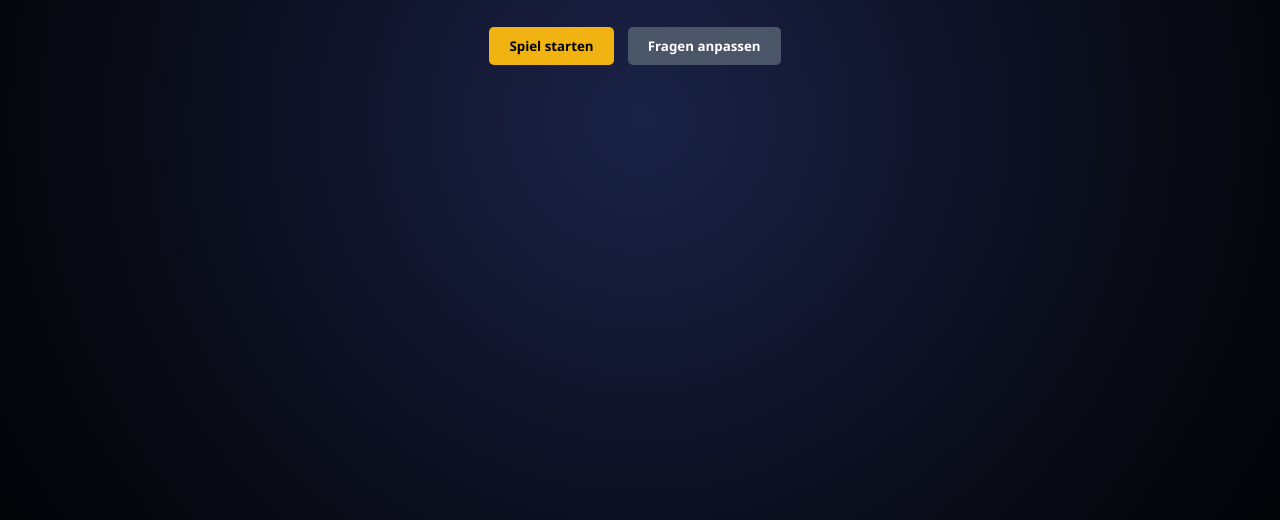
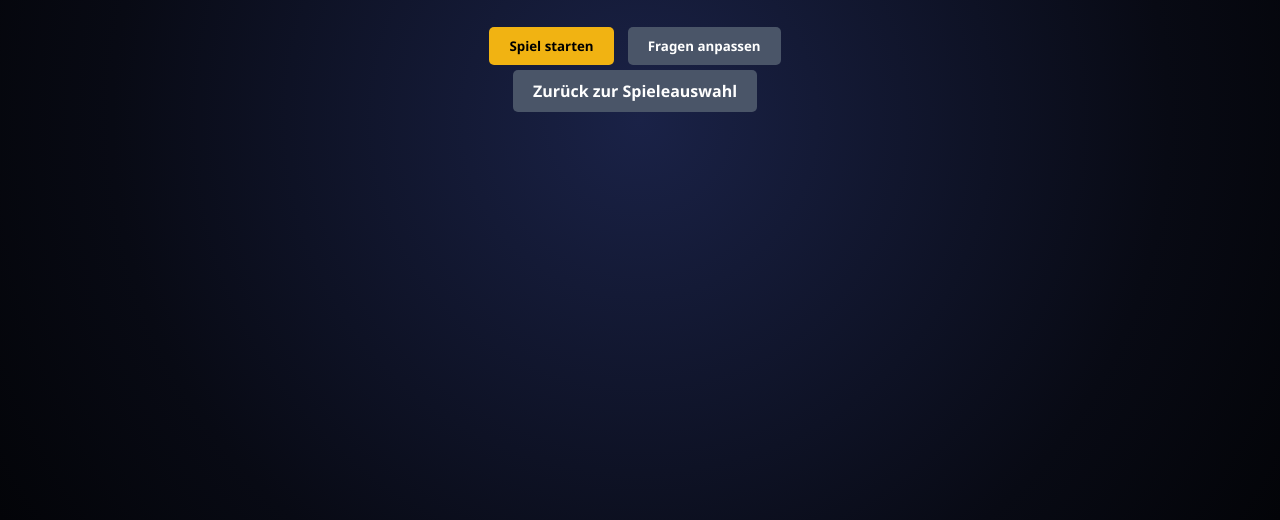
Before and after one commit to deutsch-hub/spiele-launcher, a plain HTML site: page games/wwm/index.html in a window 1280 px wide. Shown: the part 280-800 px from the top of the page. Drawn offline with Linux system fonts and the light colour scheme.

Commit message:
WWM back button

```diff
--- a/games/wwm/index.html
+++ b/games/wwm/index.html
@@ -27,6 +27,7 @@
         <button class="btn" onclick="showScreen('game-setup')">Spiel starten</button>
         <button class="btn btn-secondary" onclick="showScreen('editor-screen')">Fragen anpassen</button>
       </div>
+      <a href="../../index.html" class="btn btn-secondary">Zurück zur Spieleauswahl</a>
     </div>
 
     <div id="game-setup" class="wwm-screen" style="display: none;">
```
